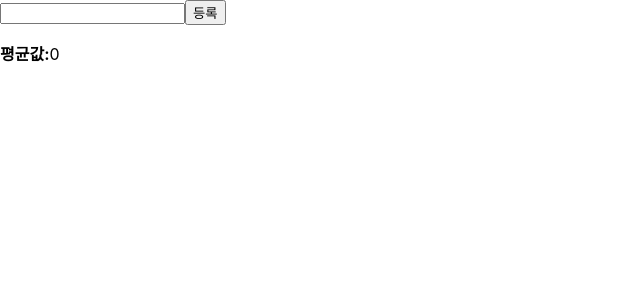
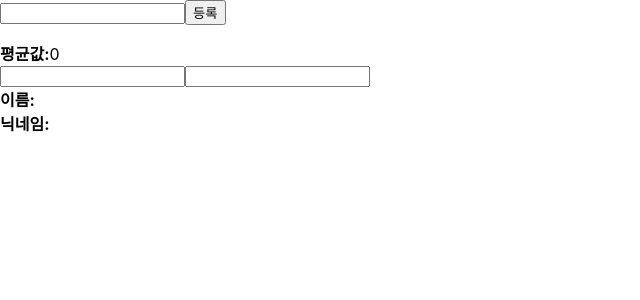
Before and after one commit to jjunnnys/hooks-tutorial, a React (Create React App) app: page / in a window 1280 px wide. Shown: the top 300 px of the page, without its empty margins (0-640 px from the left). Built offline with nearby package versions, Linux system fonts and the light colour scheme.

Commit message:
Add '커스텀 Hooks'

```diff
--- a/src/App.js
+++ b/src/App.js
@@ -1,8 +1,14 @@
 import React from 'react';
 import Average from './Average';
+import Info from './Info';
 
 function App() {
-  return <Average />;
+  return (
+    <>
+      <Average />
+      <Info />
+    </>
+  );
 }
 
 export default App;
--- a/src/Info.js
+++ b/src/Info.js
@@ -1,29 +1,19 @@
-import React, { useReducer } from 'react';
-
-function reducer(state, action) {
-  return {
-    ...state,
-    [action.name]: action.value,
-  };
-}
+import React from 'react';
+import useInputs from './useInput';
 
 const Info = () => {
-  const [state, dispatch] = useReducer(reducer, {
+  const [state, onChange] = useInputs({
     name: '',
     nickname: '',
   });
 
   const { name, nickname } = state;
 
-  const onChange = (e) => {
-    dispatch(e.target);
-  };
-
   return (
     <div>
       <div>
-        <input value={name} onChange={onChange} />
-        <input value={nickname} onChange={onChange} />
+        <input type="text" value={name} onChange={onChange} />
+        <input type="text" value={nickname} onChange={onChange} />
       </div>
       <div>
         <div>
--- /dev/null
+++ b/src/useInput.js
@@ -0,0 +1,18 @@
+import { useReducer } from 'react';
+
+const reducer = (state, action) => {
+  return {
+    ...state,
+    [action.name]: action.value,
+  };
+};
+
+const useInputs = (initialForm) => {
+  const [state, dispatch] = useReducer(reducer, initialForm);
+  const onChange = (e) => {
+    dispatch(e.target);
+  };
+  return [state, onChange];
+};
+
+export default useInputs;
```
